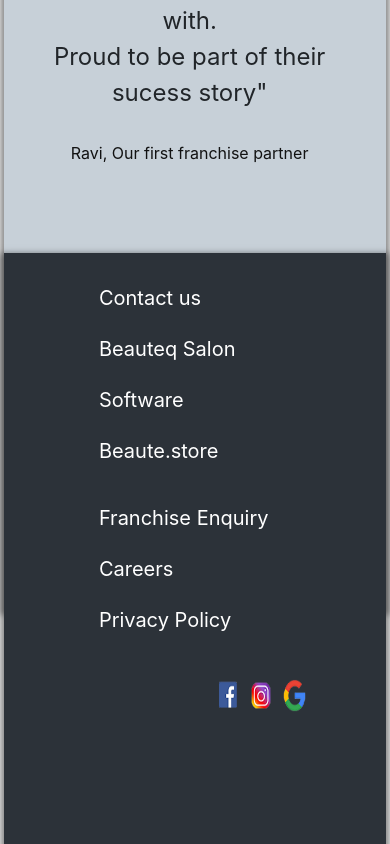
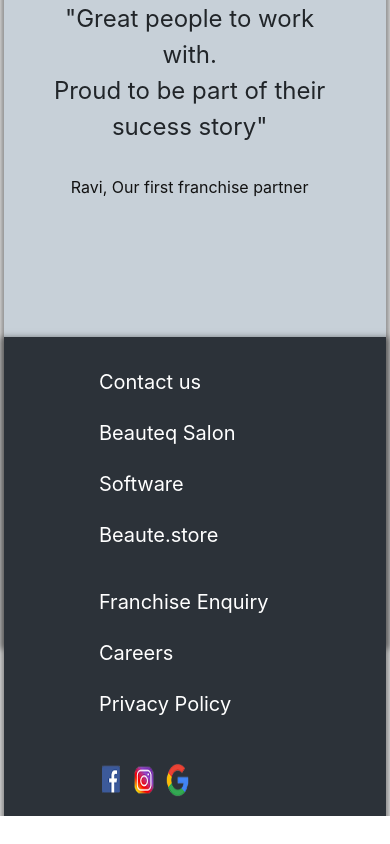
Before and after one commit to Hema12/beautelabs-web, an Angular app: page / in a window 390 px wide. Shown: the part 5613-6457 px from the top of the page. After the commit the page ends 6429 px from the top, so only its background shows below. Built offline with nearby package versions, Linux system fonts and the light colour scheme.

Commit message:
resposive home page final

```diff
--- a/src/styles.scss
+++ b/src/styles.scss
@@ -634,7 +634,7 @@ input#img-6:checked ~ .carousel-dots label#img-dot-6 {
         height: 60vh;
     }
     .fourth-section {
-        top:417vh;
+        top:428vh;
     }
 }
 
@@ -750,7 +750,7 @@ input#img-6:checked ~ .carousel-dots label#img-dot-6 {
     }
     .new-section1 {
         height: unset;
-        top:372vh;
+        top:378vh;
     }
 }
 //Fifth section
@@ -804,7 +804,7 @@ input#img-6:checked ~ .carousel-dots label#img-dot-6 {
         line-height:40px;
     }
     .fifth-section {
-        top:515vh;
+        top:526vh;
     }
 }
 //Sixth section
@@ -849,7 +849,7 @@ input#img-6:checked ~ .carousel-dots label#img-dot-6 {
         width:90vw;
     }
     .sixth-section {
-        top:639vh;
+        top:643vh;
         overflow-x: hidden;
     }
     .sixth-section h2 {
@@ -893,8 +893,8 @@ input#img-6:checked ~ .carousel-dots label#img-dot-6 {
 //Footer Section mobile device
 @media only screen and (min-width: 300px) and (max-width:700px) {
     .footer-section {
-        top:695vh;
-        height: 70vh;
+        top:705vh;
+        height: auto;
     }
 }
 //Footer icons
@@ -914,6 +914,9 @@ input#img-6:checked ~ .carousel-dots label#img-dot-6 {
     .right-icon1 img {
         height: 4vh;
         width: 6vw;
+    }
+    .right-icon1 {
+        position: relative;
     }
 }
 //button
```
